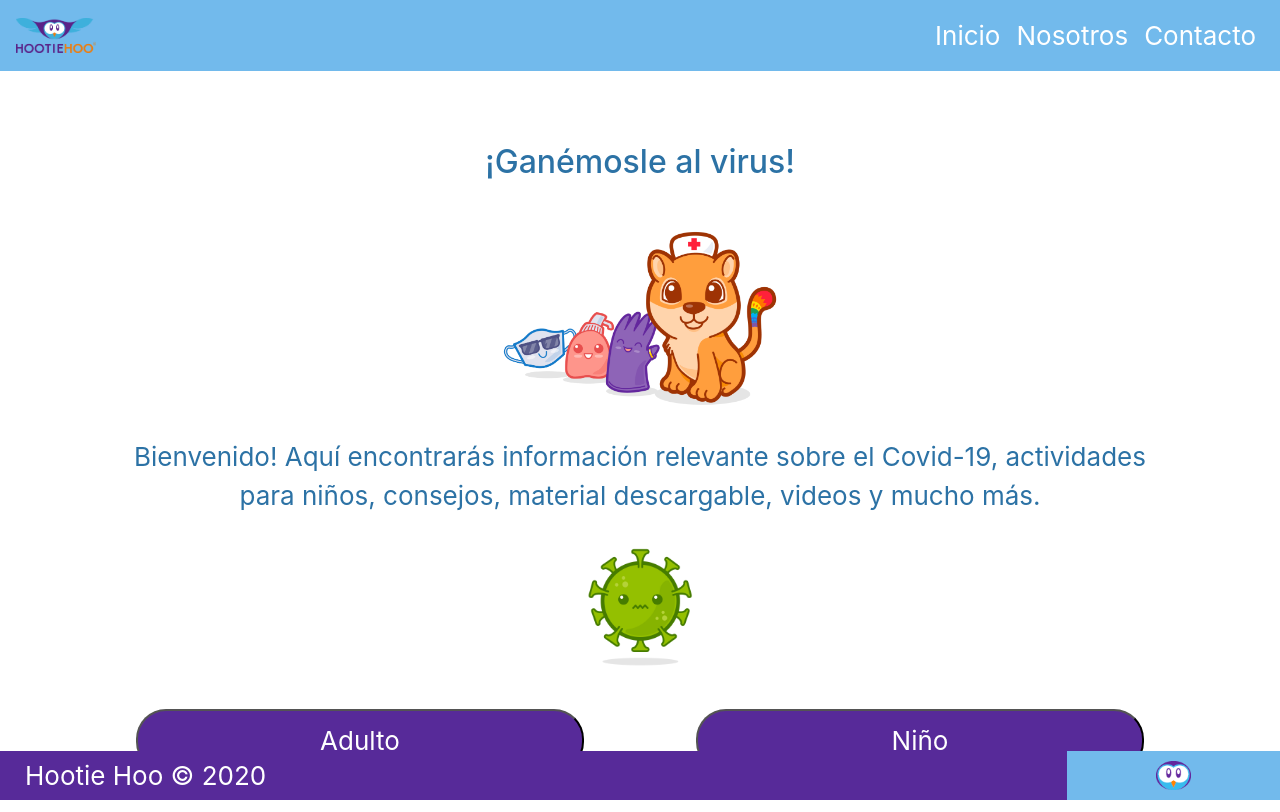
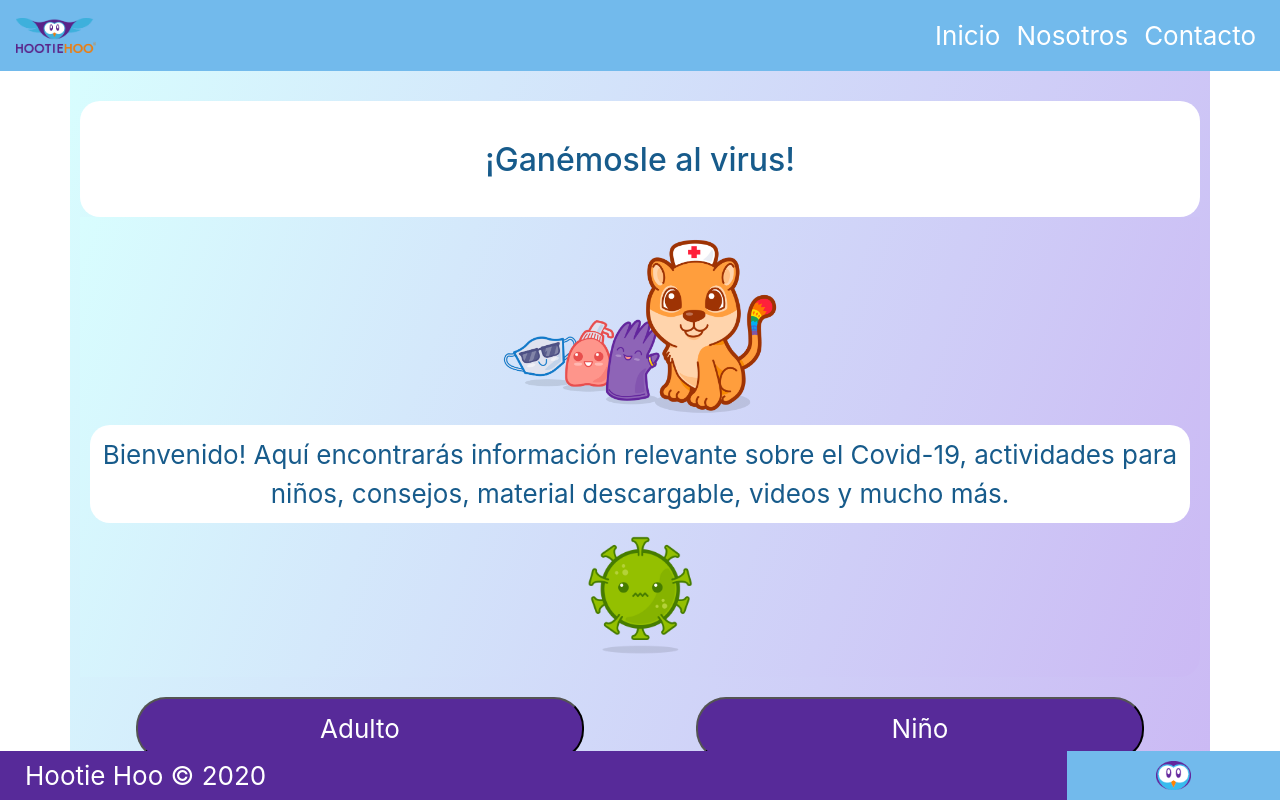
Before and after one commit to yoslianaguilar/covid-19_hootiehoo, a React (Create React App) app: page / in a window 1280 px wide. Built offline with nearby package versions, Linux system fonts and the light colour scheme.

Commit message:
Probando gradient bg

```diff
--- a/src/css/home.css
+++ b/src/css/home.css
@@ -1,33 +1,51 @@
 /* MOBILE FIRST */
 .home {
+    background: rgb(255, 255, 255);
+    background: rgb(255, 255, 255);
+    background: linear-gradient(110deg, rgba(216,253,254,1) 0%, rgba(203,185,244,1) 100%);
+    background-repeat:no-repeat;
 text-align:center;
 justify-content: center;
 justify-items: center;
 padding:10px;
-margin-top: 12px;
-min-height:600px;
+/* min-height:600px; */
 }
 
+.title {
+    background: rgb(255, 255, 255);
+
+    padding:20px;
+    border-radius:20px;
+  }
+
 h3 {
-    margin-top:10px;
+
     align-items:center;
      /* alinea verticalmente */
     justify-items:center;
     /*alinea horizontalmente */
 }
 
-/* .text, .welcome {
+ .text, .welcome {
     padding: 20px;
 }
 
 .welcome {
+    background: rgb(255, 255, 255);
     padding:10px;
-} */
+    border-radius: 20px;
+}
 
 .img-cont {
+      background: rgb(255, 255, 255);
+    background: rgb(255, 255, 255);
+    background: linear-gradient(110deg, rgba(216,253,254,1) 0%, rgba(203,185,244,1) 100%);
+    background-repeat:no-repeat;
     align-items:center;   /* alinea verticalmente */
     justify-items:center; /*alinea horizontalmente */
    padding:10px;
+   margin-bottom:20px;
+   border-end-end-radius: 20px;
 }
 
 .img-virus {
--- a/src/css/index.css
+++ b/src/css/index.css
@@ -1,7 +1,11 @@
 /* MOBILE FIRST */
-body, .body{
+body{
+  /* background: rgb(255, 255, 255);
+  background: linear-gradient(110deg, rgba(216,253,254,1) 0%, rgba(203,185,244,1) 100%);
+  background-repeat:no-repeat;  */
   background-color:rgb(255, 255, 255);
-  color:#2c72a5;
+
+  color:#175b8b;
   margin: 0;
   font-family: -apple-system, BlinkMacSystemFont, 'Segoe UI', 'Roboto', 'Oxygen',
     'Ubuntu', 'Cantarell', 'Fira Sans', 'Droid Sans', 'Helvetica Neue',
@@ -11,8 +15,16 @@ body, .body{
   height: 100%;
 }
 
+/* .title {
+  background: rgb(255, 255, 255);
+  background: linear-gradient(110deg, rgba(216,253,254,1) 0%, rgba(203,185,244,1) 100%);
+  background-repeat:no-repeat;
+  padding:20px;
+  border-radius:20px;
+} */
 
 .container {
+
   height:100%
 }
 
```
